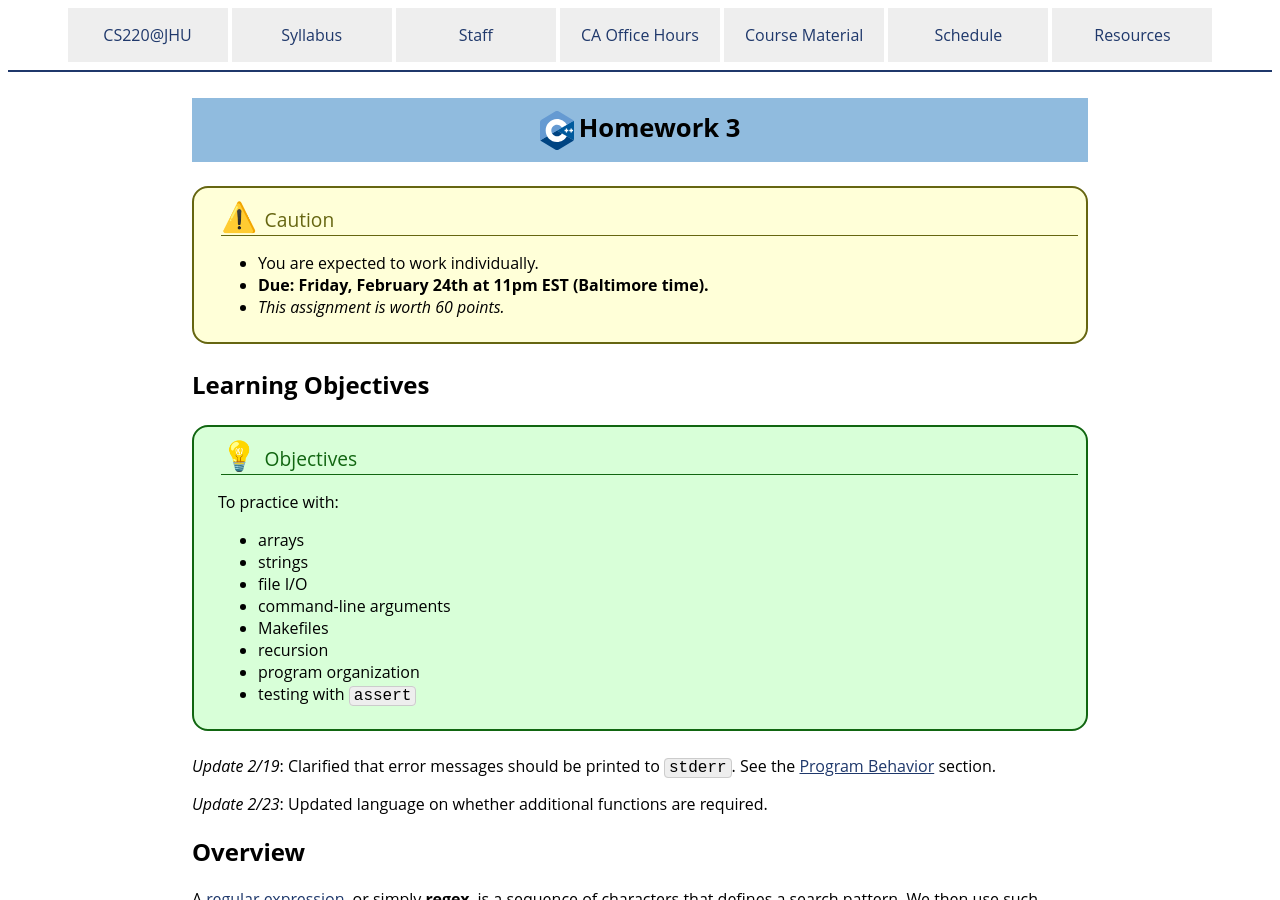
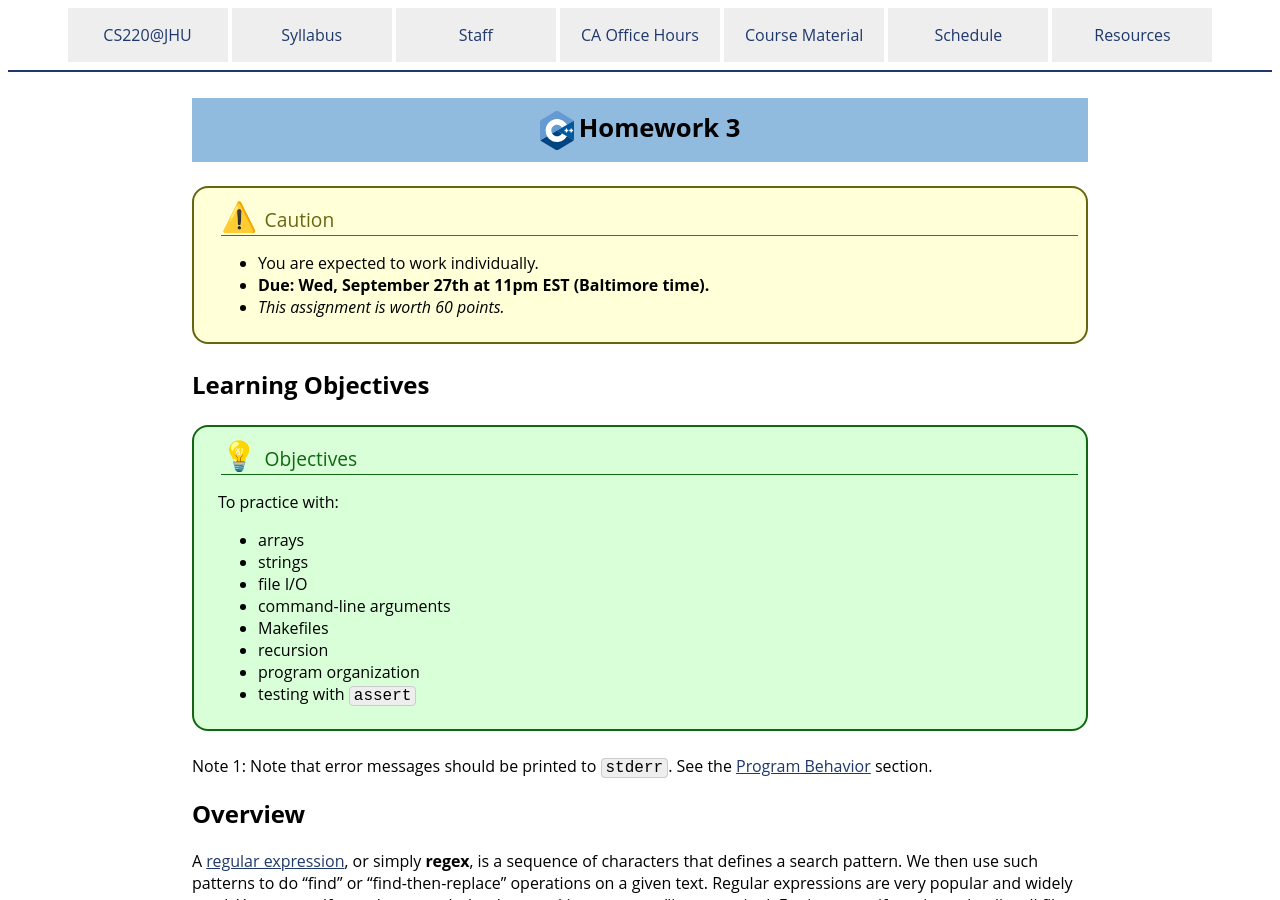
Before and after one commit to jhu-ip/cs220-f23, a Jekyll site: the page built from assign/hw3.md, in a window 1280 px wide and 900 px high. Built offline with Jekyll 4.4.1, drawn with Linux system fonts in a browser that asks for light colours; some of the changed text lies outside the part shown.

Commit message:
added hw3

```diff
--- a/assign/hw3.md
+++ b/assign/hw3.md
@@ -9,7 +9,7 @@ title: Homework 3
 <div class='content'>
 <ul>
 <li>You are expected to work individually.</li>
-<li><strong>Due: Friday, February 24th at 11pm EST (Baltimore time).</strong></li>
+<li><strong>Due: Wed, September 27th at 11pm EST (Baltimore time).</strong></li>
 <li><em>This assignment is worth 60 points.</em></li>
 </ul>
 </div>
@@ -34,11 +34,8 @@ title: Homework 3
 </div>
 </div>
 
-*Update 2/19*: Clarified that error messages should be printed
+Note 1: Note that error messages should be printed
 to `stderr`. See the [Program Behavior](#program-behavior) section.
-
-*Update 2/23*: Updated language on whether additional functions
-are required.
 
 ## Overview
 
```
Also changed, not shown: other parts of assign/hw3.md (+1 -1 lines).
